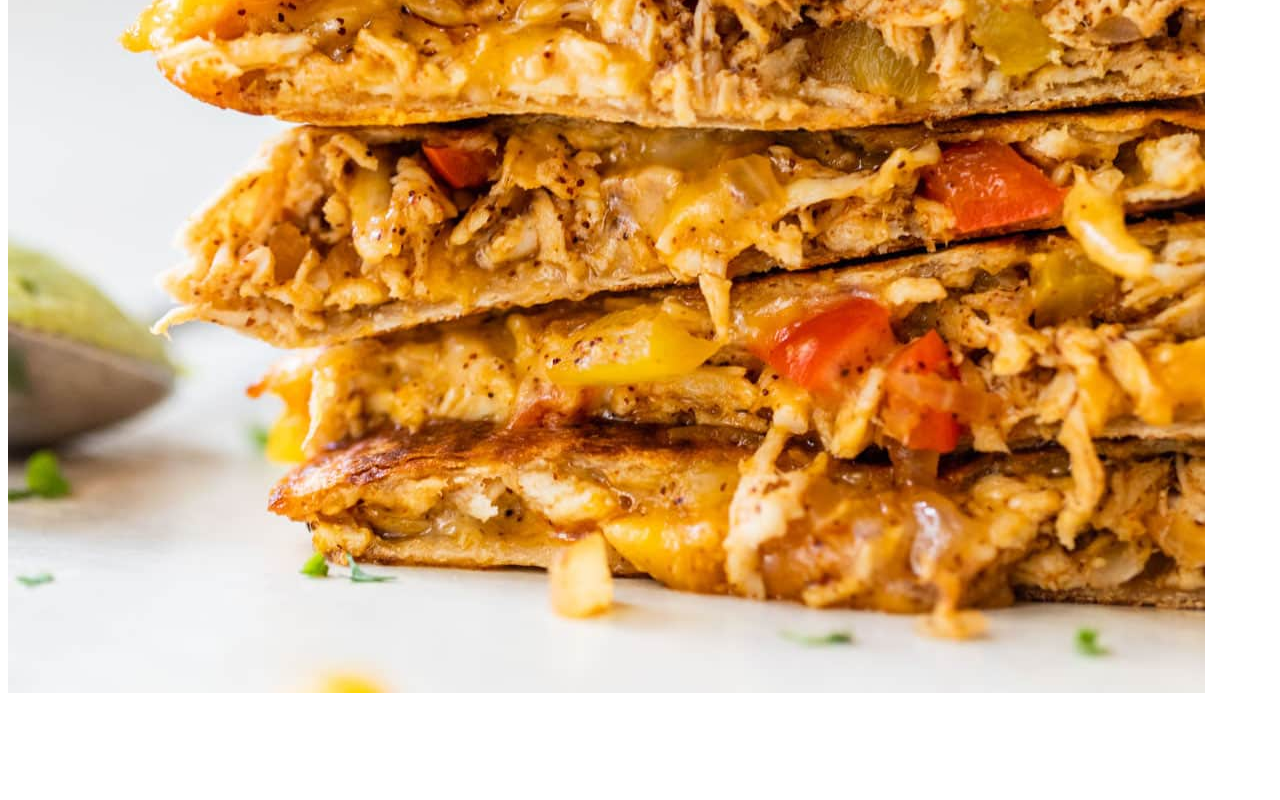
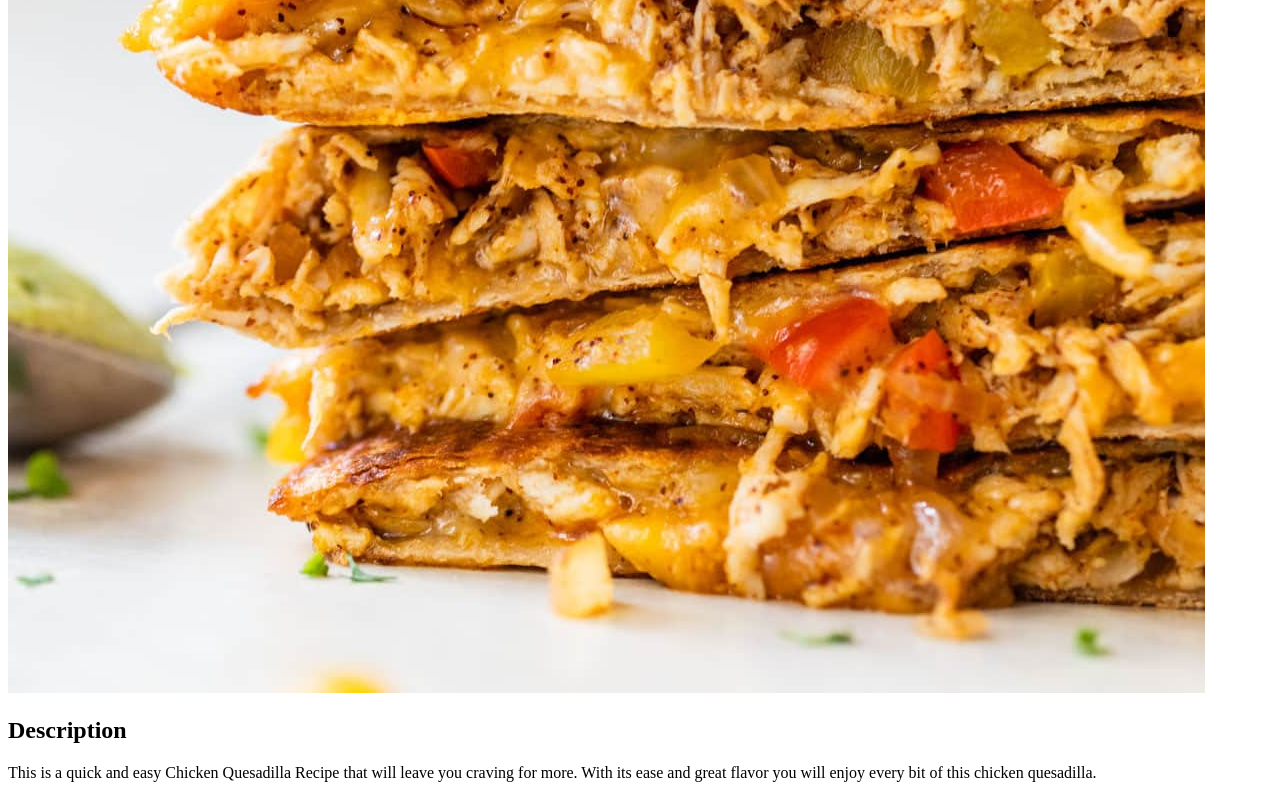
Before and after one commit to ureyx6/odin-recipes, a plain HTML site: page recipes/chicken-quesadilla.html in a window 1280 px wide. Shown: the part 947-1747 px from the top of the page. Before the commit the page ends 1652 px from the top, so only its background shows below. Drawn offline with Linux system fonts and the light colour scheme.

Commit message:
Added description for chicken quesadilla

```diff
--- a/recipes/chicken-quesadilla.html
+++ b/recipes/chicken-quesadilla.html
@@ -8,5 +8,8 @@
 <body>
     <h1>Chicken Quesadilla</h1>
     <img src="../images/chicken quesadilla.jpg" alt="A chicken quesadilla">
+    <h2>Description</h2>
+    <p>This is a quick and easy Chicken Quesadilla Recipe that will leave you craving for more. With its ease and great flavor you will enjoy every bit of this chicken quesadilla.</p>
+    <h3></h3>
 </body>
 </html>
```
